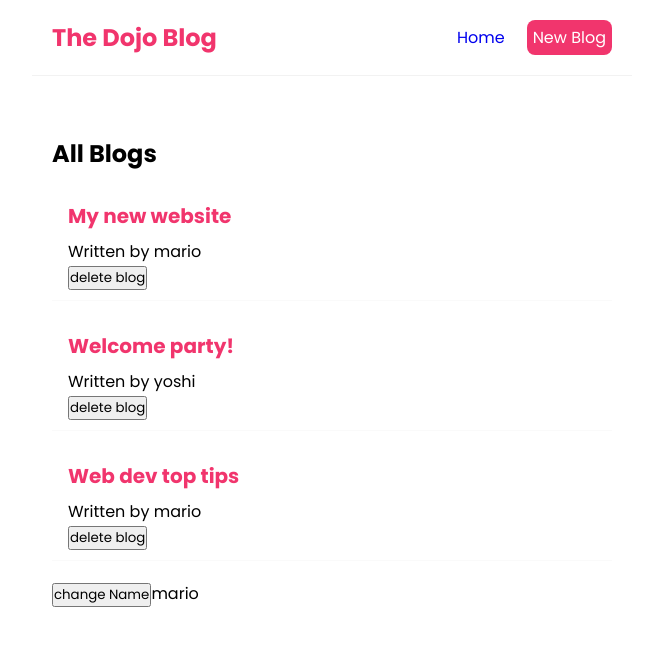
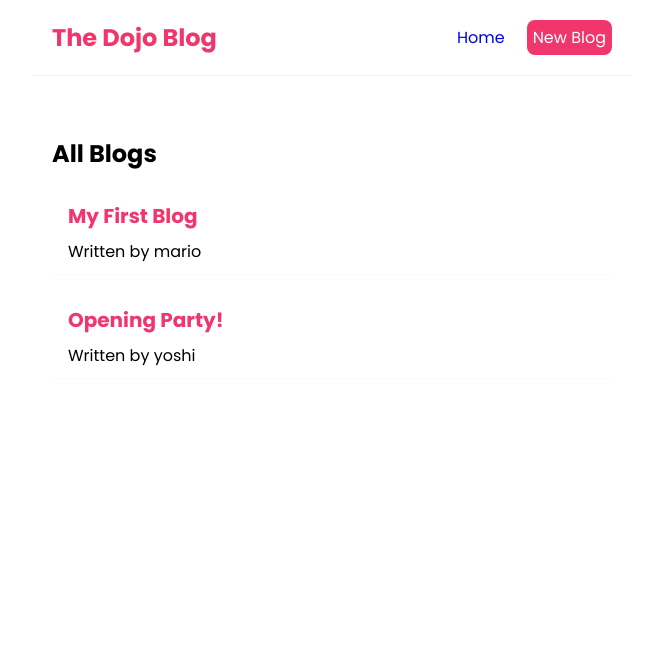
Before and after one commit to marizoo/ninja-blog, a React (Create React App) app: page / in a window 1280 px wide. Shown: the top 646 px of the page, without its empty margins (308-971 px from the left). Built offline with nearby package versions, Linux system fonts and the light colour scheme; data requests are answered from the project's data file.

Commit message:
just before making a custom hook called useFetch

```diff
--- a/src/components/BlogList.jsx
+++ b/src/components/BlogList.jsx
@@ -20,10 +20,7 @@
 `;
 
 
-
-
-
-const BlogList = ({blogs, title, handleDelete}) => {
+const BlogList = ({blogs, title}) => {
     return (
         <Container>
             <h2>{title}</h2>
@@ -31,7 +28,7 @@
                 <BlogPreview key={blog.id}>
                     <h2>{blog.title}</h2>
                     <p>Written by {blog.author}</p>
-                    <button onClick={ () => handleDelete(blog.id) } >delete blog</button>
+                    {/* <button onClick={ () => handleDelete(blog.id) } >delete blog</button> */}
                 </BlogPreview>
             ) )}
         </Container>
--- a/src/components/Home.jsx
+++ b/src/components/Home.jsx
@@ -3,29 +3,41 @@
 
 const Home = () => {
 
-    const [name, setName] = useState('mario')
 
-    const [blogs, setBlogs] = useState([
-        { title: 'My new website', body: 'lorem ipsum...', author: 'mario', id: 1 },
-    { title: 'Welcome party!', body: 'lorem ipsum...', author: 'yoshi', id: 2 },
-    { title: 'Web dev top tips', body: 'lorem ipsum...', author: 'mario', id: 3 }
-    ])
+    const [blogs, setBlogs] = useState(null);
+    const [isPending, setIsPending] = useState(true);
+    const [error, setError] = useState(null);
 
-    const handleDelete = (id) => {
-        const newBlogs = blogs.filter(blog => blog.id !== id);
-        setBlogs(newBlogs)
-    }
+    // const handleDelete = (id) => {
+    //     const newBlogs = blogs.filter(blog => blog.id !== id);
+    //     setBlogs(newBlogs)
+    // }
 
     useEffect( () => {
-        console.log('use effect ran');
-        console.log(name);
-    }, [name] )
+        fetch('http://localhost:8000/blogs')
+            .then(res => {
+                if(!res.ok) {
+                    throw Error('could not fetch the data for that resource')
+                }
+                return res.json()
+            })
+            .then(data => {
+                setBlogs(data);
+                setIsPending(false);
+                setError(null)
+            })
+            .catch( err => {
+                setError(err.message)
+                setIsPending(false)
+            })
+    }, [])
 
     return (
         <div>
-            <BlogList blogs={blogs} title='All Blogs' handleDelete={handleDelete} />
-            <button onClick={() => setName('luigi')}>change Name</button>
-            {name}
+            {error && <div>{error}</div>}
+            {isPending && <div>Loading...</div>}
+          {blogs && <BlogList blogs={blogs} title='All Blogs' />}
+          {/* {blogs && <BlogList blogs={blogs} title='All Blogs' handleDelete={handleDelete} />}  */}
         </div>
     )
 }
```
Also changed, not shown: src/useFetch.js (added).
